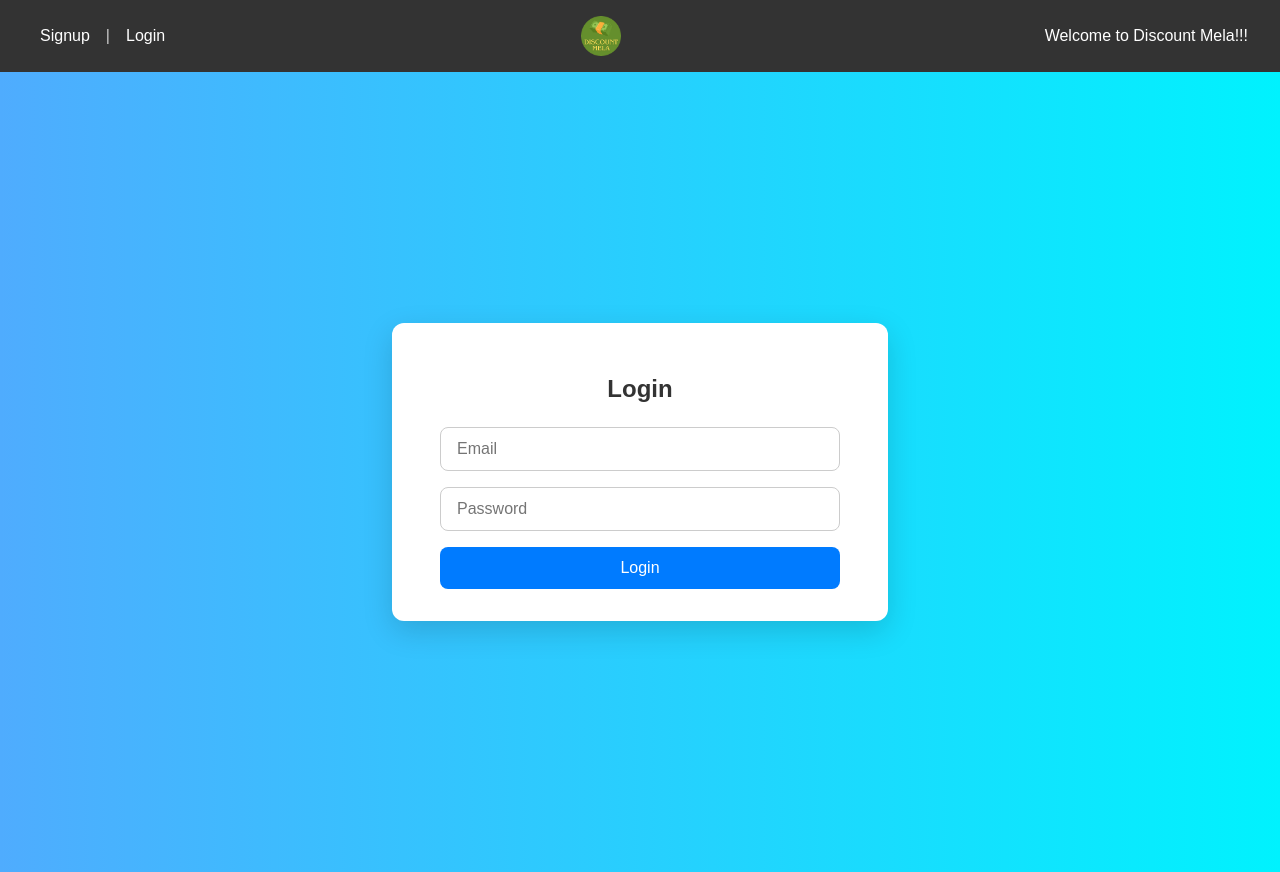
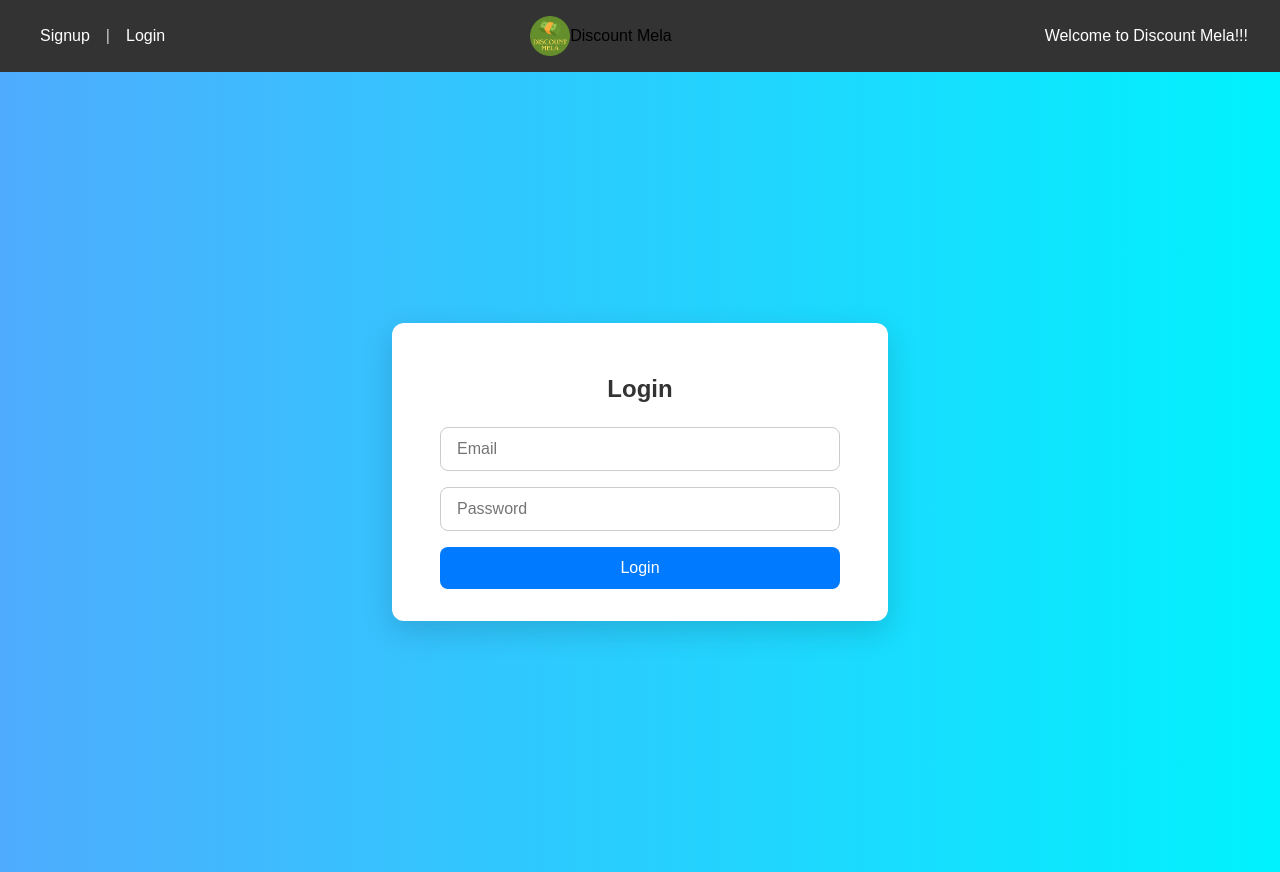
Before and after one commit to TafeelMohammad/discount_mela, a React (Create React App) app: page /login in a window 1280 px wide. Built offline with nearby package versions, Linux system fonts and the light colour scheme.

Commit message:
logo change name

```diff
--- a/src/components/Navbar.js
+++ b/src/components/Navbar.js
@@ -1,12 +1,14 @@
 import React from "react";
 import { Link } from "react-router-dom";
 import "./Navbar.css";
-import logo from "../assets/images/discount-mela-logo-bg.png";
+import logo from "../assets/images/logo.png";
 
 const Navbar = () => {
   return React.createElement(
     "nav",
     { className: "navbar" },
+
+    // Left section: Signup / Login
     React.createElement(
       "div",
       { className: "nav-left" },
@@ -14,6 +16,8 @@ const Navbar = () => {
       React.createElement("span", { className: "separator" }, " | "),
       React.createElement(Link, { className: "nav-link", to: "/login" }, "Login")
     ),
+
+    // Center section: Logo + Text
     React.createElement(
       "div",
       { className: "nav-center" },
@@ -21,8 +25,11 @@ const Navbar = () => {
         src: logo,
         alt: "Discount Mela Logo",
         className: "logo"
-      })
+      }),
+      React.createElement("span", { className: "nav-logo-text" }, "Discount Mela")
     ),
+
+    // Right section: Welcome text
     React.createElement(
       "div",
       { className: "nav-right" },
```
Also changed, not shown: src/assets/images/logo.png (renamed from src/assets/images/discount-mela-logo-bg.png).
